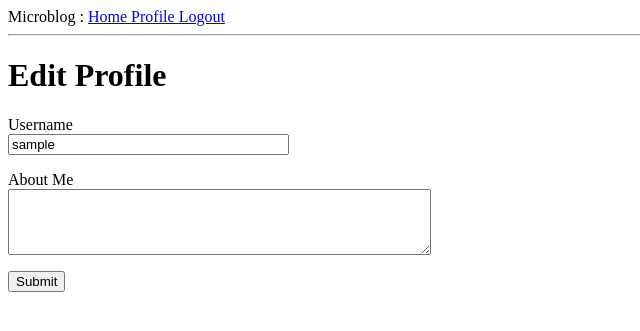
After one commit to nayan2000/blog_flask, a Flask app: page /edit_profile in a window 1280 px wide. The commit adds this page. Shown: the top 331 px of the page, without its empty margins (0-640 px from the left). Run offline with Flask 2, Linux system fonts and the light colour scheme; the visitor is signed in with stand-in values (Sample User, id 1); data comes from the database, SQL or seed files in the repository; both versions use the stored data as it was after the commit.

Commit message:
User profiles, avatars using gravator, edit profile feature done

```diff
--- a/app/forms.py
+++ b/app/forms.py
@@ -1,7 +1,7 @@
 from flask_wtf import FlaskForm
 
-from wtforms import StringField, PasswordField, BooleanField, SubmitField
-from wtforms.validators import DataRequired, ValidationError, Email, EqualTo
+from wtforms import StringField, PasswordField, BooleanField, TextAreaField, SubmitField
+from wtforms.validators import DataRequired, Length, ValidationError, Email, EqualTo
 from app.models import User
 
 class LoginForm(FlaskForm):
@@ -28,3 +28,8 @@ class RegistrationForm(FlaskForm):
         user = User.query.filter_by(email=email.data).first()
         if user is not None:
             raise ValidationError('An account with this email address exists. Please use a different email address.')
+
+class EditProfileForm(FlaskForm):
+    username = StringField('Username', validators=[DataRequired()])
+    about_me = TextAreaField('About Me', validators=[Length(min=0, max=140)])
+    submit = SubmitField('Submit')
--- a/app/models.py
+++ b/app/models.py
@@ -3,6 +3,8 @@ from datetime import datetime
 from werkzeug.security import generate_password_hash, check_password_hash
 from flask_login import UserMixin
 from app import login
+
+from hashlib import md5
 
 @login.user_loader
 def load_user(id):
@@ -13,6 +15,8 @@ class User(UserMixin, db.Model):
     username = db.Column(db.String(64), index=True, unique=True)
     email = db.Column(db.String(120), index=True, unique=True)
     password_hash = db.Column(db.String(128))
+    about_me = db.Column(db.String(140))
+    last_seen = db.Column(db.DateTime, default=datetime.utcnow)
     posts = db.relationship('Post', backref='author', lazy='dynamic')
 
     def __repr__(self):
@@ -24,6 +28,11 @@ class User(UserMixin, db.Model):
     def check_password(self, password):
         return check_password_hash(self.password_hash, password)
 
+    # gravatar : basically user profile images
+    def avatar(self, size):
+        digest = md5(self.email.lower().encode('utf-8')).hexdigest()
+        return "https://www.gravatar.com/avatar/{}?d=identicon&s={}".format(digest, size)
+
 class Post(db.Model):
     id = db.Column(db.Integer, primary_key=True)
     body = db.Column(db.String(140))
--- a/app/routes.py
+++ b/app/routes.py
@@ -13,6 +13,10 @@ from werkzeug.urls import url_parse
 
 from app import db
 from app.forms import RegistrationForm
+
+from datetime import datetime
+
+from app.forms import EditProfileForm
 
 @app.route('/')
 @app.route('/index')
@@ -75,3 +79,36 @@ def register():
         return redirect(url_for('login'))
 
     return render_template('register.html', title='Register', form=form)
+
+@app.route('/user/<username>')
+@login_required
+def user(username):
+    user = User.query.filter_by(username=username).first_or_404()
+    posts = [
+        {'author' : user, 'body': 'Test post #1'},
+        {'author' : user, 'body': 'Test post #2'}
+    ]
+    return render_template('user.html', user=user, posts=posts)
+
+@app.before_request
+def before_request():
+    if current_user.is_authenticated:
+        current_user.last_seen = datetime.utcnow()
+        db.session.commit()
+
+@app.route('/edit_profile', methods=['GET', 'POST'])
+@login_required
+def edit_profile():
+    form = EditProfileForm()
+    if form.validate_on_submit():
+        current_user.username = form.username.data
+        current_user.about_me = form.about_me.data
+        db.session.commit()
+        flash('Your changes have been saved. ')
+        return redirect(url_for('edit_profile'))
+
+    elif request.method == 'GET':
+        form.username.data = current_user.username
+        form.about_me.data = current_user.about_me
+
+    return render_template('edit_profile.html', title='Edit Profile', form=form)
--- a/app/templates/base.html
+++ b/app/templates/base.html
@@ -10,8 +10,12 @@
     <body>
         <div> Microblog :
             <a href="{{ url_for('index') }}"> Home </a>
+            {% if current_user.is_anonymous %}
             <a href="{{ url_for('login') }}"> Login </a>
+            {% else %}
+            <a href="{{ url_for('user', username=current_user.username) }}"> Profile </a>
             <a href="{{ url_for('logout') }}"> Logout </a>
+            {% endif %}
         </div>
         <hr>
         {% with messages=get_flashed_messages() %}
--- /dev/null
+++ b/app/templates/edit_profile.html
@@ -0,0 +1,24 @@
+{% extends 'base.html' %}
+
+{% block content %}
+<h1> Edit Profile </h1>
+<form action="" method="post">
+    {{ form.hidden_tag() }}
+    <p>
+        {{ form.username.label }} <br>
+        {{ form.username(size=32) }} <br>
+        {% for error in form.username.errors %}
+        <span style="color : red;"> [{{ error }}]</span>
+        {% endfor %}
+    </p>
+
+    <p>
+        {{ form.about_me.label }} <br>
+        {{ form.about_me(cols=50, rows=4) }} <br>
+        {% for errors in form.about_me.errors %}
+        <span style="color: red;">[{{ error }}]</span>
+        {% endfor %}
+    </p>
+    <p> {{ form.submit() }}</p>
+</form>
+{% endblock %}
```
Also changed, not shown: app/templates/_post.html (added, +10 -0 lines), app/templates/user.html (added, +26 -0 lines), migrations/versions/af7684373577_2_new_fields_in_the_model.py (added, +30 -0 lines), app.db.
